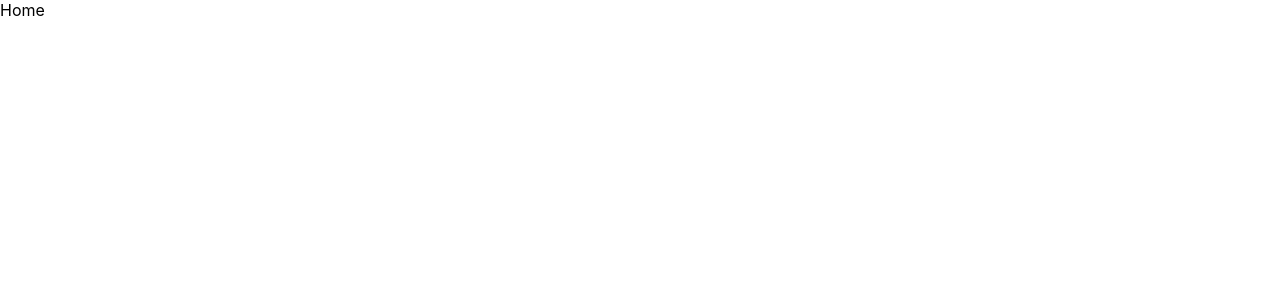
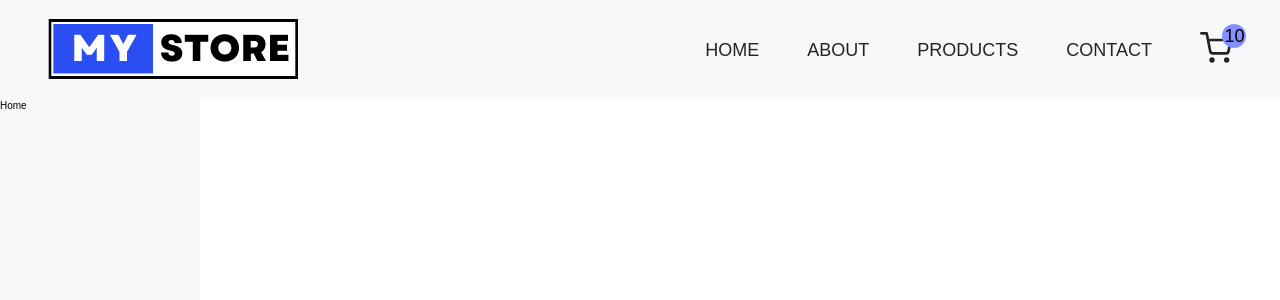
Before and after one commit to alokmht07/React_Ecommerce_Website, a React (Create React App) app: page / in a window 1280 px wide. Shown: the top 300 px of the page. Built offline with nearby package versions, Linux system fonts and the light colour scheme.

Commit message:
created navbar

```diff
--- a/src/App.js
+++ b/src/App.js
@@ -5,22 +5,53 @@ import About from "./About";
 import Products from "./Products";
 import Contact from "./Contact";
 import Cart from "./Cart";
+import ErrorPage from "./ErrorPage";
 import SingleProduct from "./SingleProduct";
-import ErrorPage from "./ErrorPage";
+import { GlobalStyle } from "./GlobalStyle";
+import { ThemeProvider } from "styled-components";
+import Header from "./components/Header";
 
 const App = () => {
+
+  const theme ={
+    colors: {
+      heading: "rgb(24 24 29)",
+      text: "rgba(29,29,29,0.8)",
+      white: "#fff",
+      black: "#212529",
+      helper: "#8490ff",
+
+      bg: "#F6F8FA",
+      footer_bg: "#0a1435",
+      btn: "rgb(98 84 243)",
+      border: "rgba(98,84,243,0.5)",
+      hr: "#ffffff",
+      gradient: "linear-gradient(0deg, rgb(132 144 255) 0%, rgb(98 189 252) 100%)",
+      shadow: "rgba(0,0,0,0.02) 0px 1px 3px 0px,rgba(27,31,35,0.15) 0px 0px 0px 1px;",
+      shadowSupport: "rgba(0,0,0,0.16) 0px 1px 4px",
+    },
+    media: {
+      mobile: "768px",
+      tab: "998px",
+    },
+  };
+
   return (
+    <ThemeProvider theme={theme}>
       <BrowserRouter>
+        <GlobalStyle />
+        <Header />
         <Routes>
           <Route path="/" element={<Home />} />
           <Route path="/about" element={<About />} />
           <Route path="/products" element={<Products />} />
           <Route path="/contact" element={<Contact />} />
+          <Route path="/cart" element={<Cart />} />
+          <Route path="*" element={<ErrorPage />} />
           <Route path="/singleproduct/:id" element={<SingleProduct />} />
-        <Route path="/cart" element={<Cart />} />
-        <Route path="*" elemen={<ErrorPage />} />
         </Routes>
       </BrowserRouter>
+    </ThemeProvider>
   );
 };
 
--- a/src/Home.js
+++ b/src/Home.js
@@ -1,9 +1,16 @@
-import React from 'react'
+import React from 'react';
+import styled from 'styled-components';
 
 const Home = () => {
   return (
-    <div>Home</div>
+    <Wrapper className='test'>Home</Wrapper>
   )
 }
 
+const Wrapper = styled.section`
+  background-color: ${({theme}) => theme.colors.bg};
+  width: 20rem;
+  height: 20rem;
+`;
+
 export default Home
--- /dev/null
+++ b/src/components/Header.js
@@ -0,0 +1,30 @@
+import React from "react";
+import { NavLink } from "react-router-dom";
+import styled from "styled-components";
+import Nav from "./Nav";
+
+const Header = () => {
+  return (
+    <MainHeader>
+      <NavLink to="/">
+        <img src="./images/logo-1.png" alt="Logo" />
+      </NavLink>
+      <Nav />
+    </MainHeader>
+  );
+};
+
+const MainHeader = styled.header`
+  padding: 0 4.8rem;
+  height: 10rem;
+  background-color: ${({ theme }) => theme.colors.bg};
+  display: flex;
+  justify-content: space-between;
+  align-items: center;
+  position: relative;
+
+  .logo {
+    height: 5rem;
+  }
+`;
+export default Header;
--- /dev/null
+++ b/src/components/Nav.js
@@ -0,0 +1,226 @@
+import React, { useState } from "react";
+import { NavLink } from "react-router-dom";
+import styled from "styled-components";
+import { FiShoppingCart } from "react-icons/fi";
+import { CgMenu, CgClose } from "react-icons/cg";
+
+const Nav = () => {
+  const [menuIcon, setMenuIcon] = useState();
+
+  const Nav = styled.nav`
+    .navbar-lists {
+      display: flex;
+      gap: 4.8rem;
+      align-items: center;
+
+      .navbar-link {
+        &:link,
+        &:visited {
+          display: inline-block;
+          text-decoration: none;
+          font-size: 1.8rem;
+          font-weight: 500;
+          text-transform: uppercase;
+          color: ${({ theme }) => theme.colors.black};
+          transition: color 0.3s linear;
+        }
+
+        &:hover,
+        &:active {
+          color: ${({ theme }) => theme.colors.helper};
+        }
+      }
+    }
+
+    .mobile-navbar-btn {
+      display: none;
+      background-color: transparent;
+      cursor: pointer;
+      border: none;
+    }
+
+    .mobile-nav-icon[name="close-outline"] {
+      display: none;
+    }
+
+    .close-outline {
+      display: none;
+    }
+
+    .cart-trolley--link {
+      position: relative;
+
+      .cart-trolley {
+        position: relative;
+        font-size: 3.2rem;
+      }
+
+      .cart-total--item {
+        width: 2.4rem;
+        height: 2.4rem;
+        position: absolute;
+        background-color: #000;
+        color: #000;
+        border-radius: 50%;
+        display: grid;
+        place-items: center;
+        top: -20%;
+        left: 70%;
+        background-color: ${({ theme }) => theme.colors.helper};
+      }
+    }
+
+    .user-login--name {
+      text-transform: capitalize;
+    }
+
+    .user-logout,
+    .user-login {
+      font-size: 1.4rem;
+      padding: 0.8rem 1.4rem;
+    }
+
+    @media (max-width: ${({ theme }) => theme.media.mobile}) {
+      .mobile-navbar-btn {
+        display: inline-block;
+        z-index: 9999;
+        border: ${({ theme }) => theme.colors.black};
+
+        .mobile-nav-icon {
+          font-size: 4.2rem;
+          color: ${({ theme }) => theme.colors.black};
+        }
+      }
+
+      .active .mobile-nav-icon {
+        display: none;
+        font-size: 4.2rem;
+        position: absolute;
+        top: 30%;
+        right: 10%;
+        color: ${({ theme }) => theme.colors.black};
+        z-index: 9999;
+      }
+
+      .active .close-outline {
+        display: inline-block;
+      }
+
+      .navbar-lists {
+        width: 100vw;
+        height: 100vh;
+        position: absolute;
+        top: 0;
+        left: 0;
+        background-color: #fff;
+
+        display: flex;
+        justify-content: center;
+        align-items: center;
+        flex-direction: column;
+
+        visibility: hidden;
+        opacity: 0;
+        transform: translateX(100%);
+        /* transform-origin: top; */
+        transition: all 3s linear;
+      }
+
+      .active .navbar-lists {
+        visibility: visible;
+        opacity: 1;
+        transform: translateX(0);
+        z-index: 999;
+        transform-origin: right;
+        transition: all 3s linear;
+
+        .navbar-link {
+          font-size: 4.2rem;
+        }
+      }
+      .cart-trolley--link {
+        position: relative;
+
+        .cart-trolley {
+          position: relative;
+          font-size: 5.2rem;
+        }
+
+        .cart-total--item {
+          width: 4.2rem;
+          height: 4.2rem;
+          font-size: 2rem;
+        }
+      }
+
+      .user-logout,
+      .user-login {
+        font-size: 2.2rem;
+        padding: 0.8rem 1.4rem;
+      }
+    }
+  `;
+
+  return (
+    <Nav>
+      <div className={menuIcon ? "navbar active" : "navbar"}>
+        <ul className="navbar-lists">
+          <li>
+            <NavLink
+              to="/"
+              className="navbar-link "
+              onClick={() => setMenuIcon(false)}>
+              Home
+            </NavLink>
+          </li>
+          <li>
+            <NavLink
+              to="/about"
+              className="navbar-link "
+              onClick={() => setMenuIcon(false)}>
+              About
+            </NavLink>
+          </li>
+          <li>
+            <NavLink
+              to="/products"
+              className="navbar-link "
+              onClick={() => setMenuIcon(false)}>
+              Products
+            </NavLink>
+          </li>
+          <li>
+            <NavLink
+              to="/contact"
+              className="navbar-link "
+              onClick={() => setMenuIcon(false)}>
+              Contact
+            </NavLink>
+          </li>
+          <li>
+            <NavLink to="/cart" className="navbar-link cart-trolley--link">
+              <FiShoppingCart className="cart-trolley" />
+              <span className="cart-total--item"> 10 </span>
+            </NavLink>
+          </li>
+        </ul>
+
+        {/* two button for open and close of menu */}
+        <div className="mobile-navbar-btn">
+          <CgMenu
+            name="menu-outline"
+            className="mobile-nav-icon"
+            onClick={() => setMenuIcon(true)}
+          />
+          <CgClose
+            name="close-outline"
+            className="mobile-nav-icon close-outline"
+            onClick={() => setMenuIcon(false)}
+          />
+        </div>
+      </div>
+    </Nav>
+  );
+};
+
+export default Nav;
```
Also changed, not shown: public/images/logo-1.png (added). Lines whose indentation alone changed are shown as unchanged.
